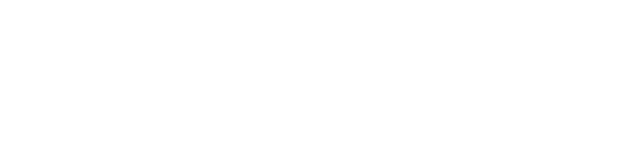
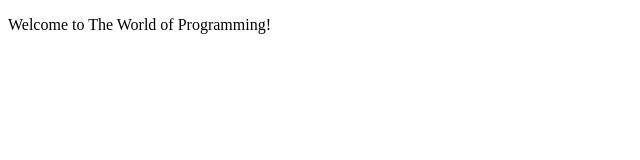
Before and after one commit to clarkjoypesco/portfolio, a plain HTML site: page index.html in a window 1280 px wide. Shown: the whole page, without its empty margins (0-640 px from the left). Drawn offline with Linux system fonts and the light colour scheme.

Commit message:
added a paragraph

```diff
--- a/index.html
+++ b/index.html
@@ -7,6 +7,6 @@
     <title>Document</title>
 </head>
 <body>
-
+    <p>Welcome to The World of Programming!</p>
 </body>
 </html>
```
